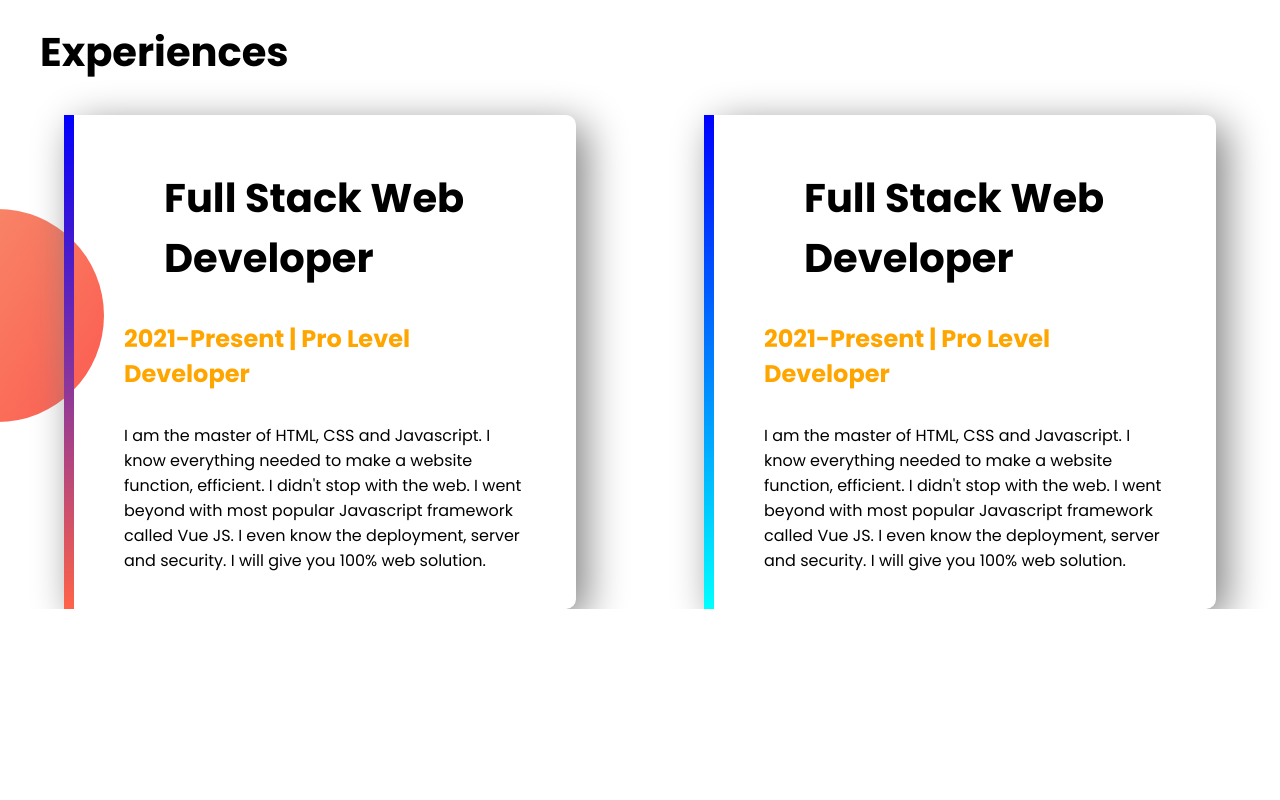
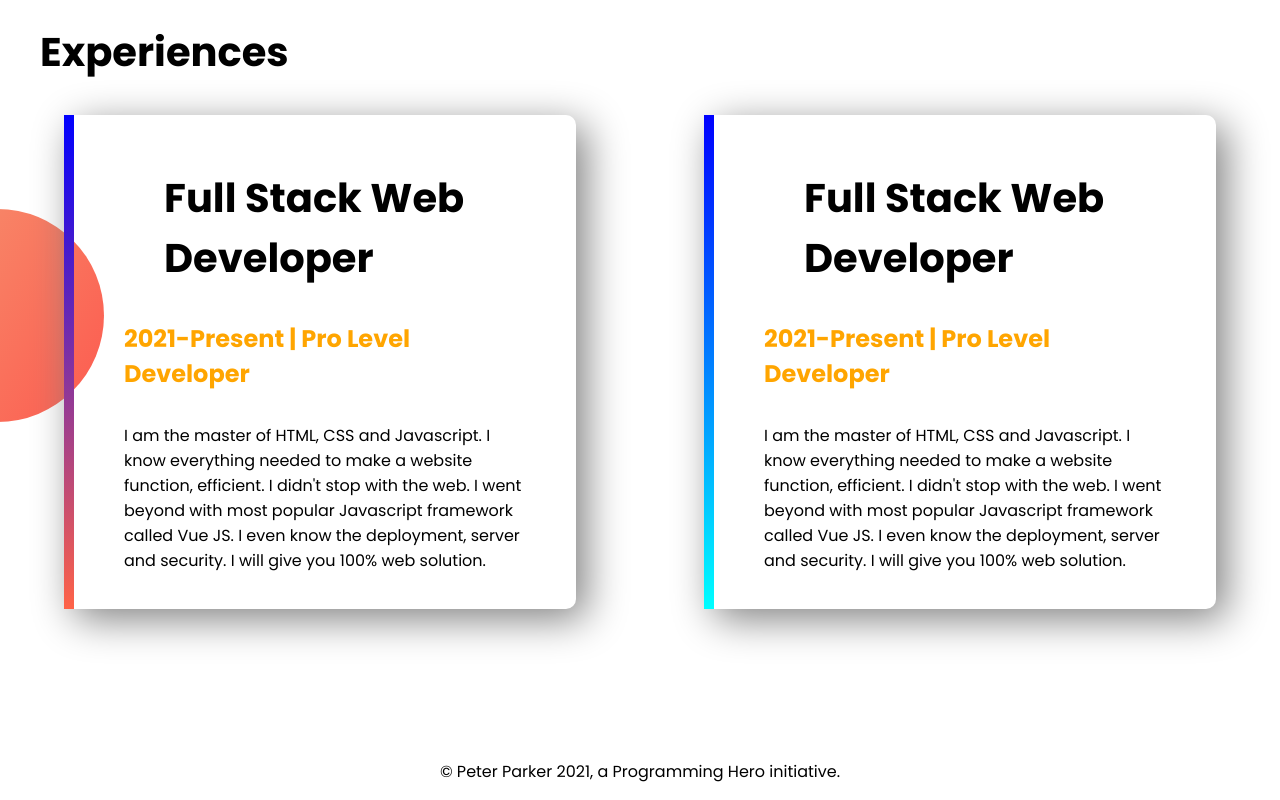
Before and after one commit to mallick-portfolio/developer-portfolio, a plain HTML site: page index.html in a window 1280 px wide. Shown: the part 1160-1960 px from the top of the page. Before the commit the page ends 1769 px from the top, so only its background shows below. Drawn offline with Linux system fonts and the light colour scheme.

Commit message:
Added footer

```diff
--- a/index.html
+++ b/index.html
@@ -69,7 +69,9 @@
     </div>
   </section><!-- Experience Area -->
 
-
+  <footer>
+    <p>© Peter Parker 2021, a Programming Hero initiative.</p>
+  </footer>
 
 </body>
 
--- a/style.css
+++ b/style.css
@@ -86,3 +86,9 @@ h1 span {
   color: orange;
   font-size: 24px;
 }
+footer {
+  margin-top: 150px;
+}
+footer p {
+  text-align: center;
+}
```
